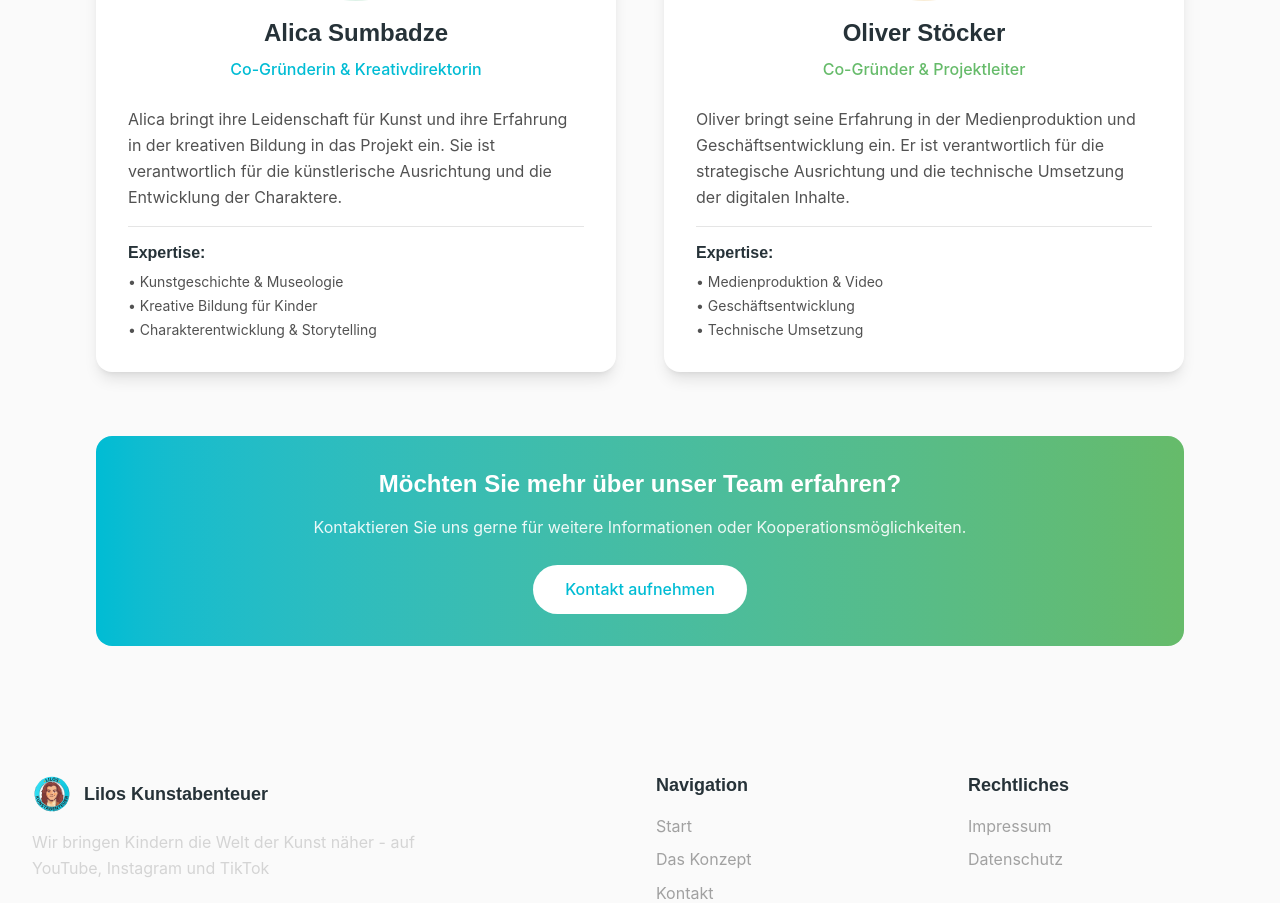
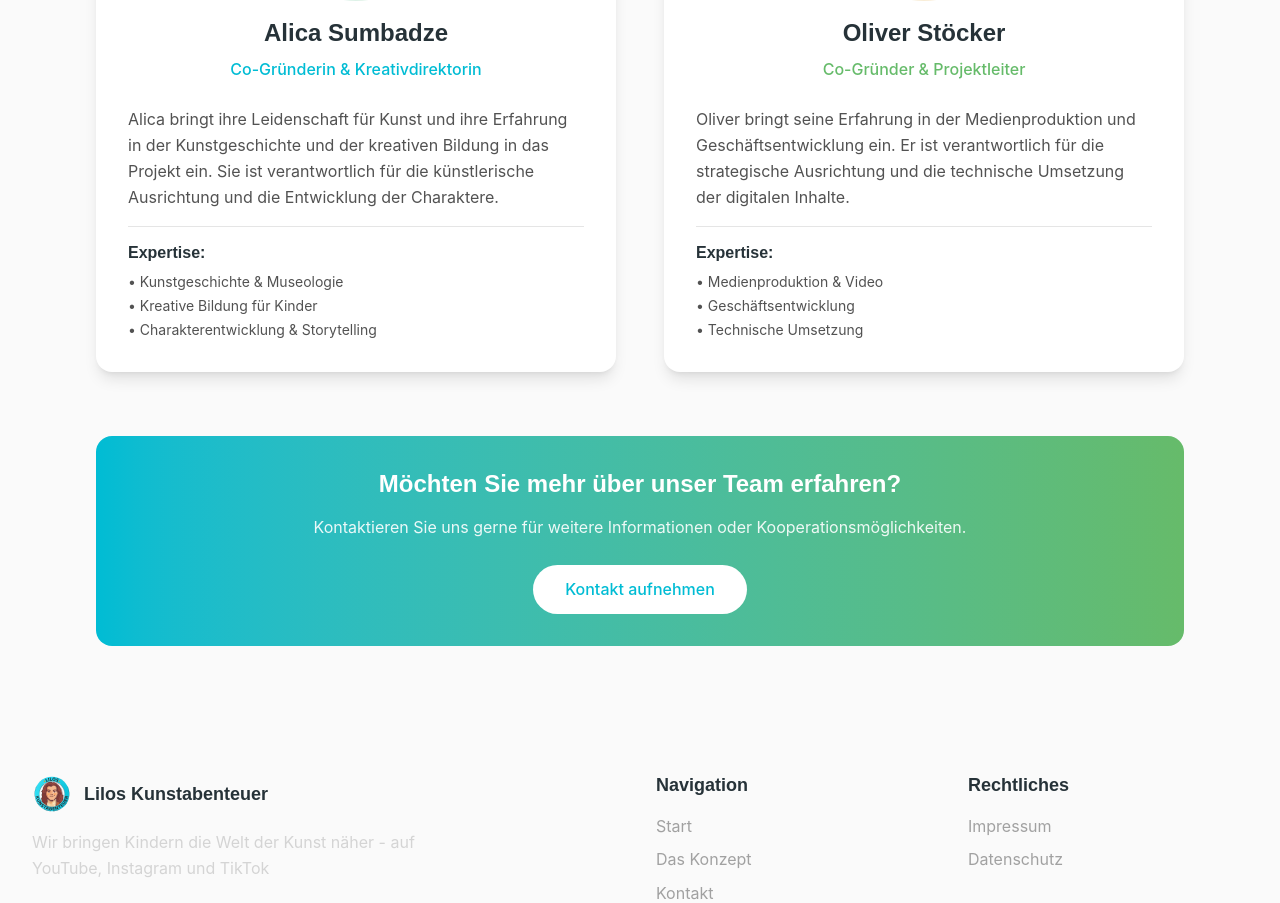
Before and after one commit to OlleeBerlin/lilos-kunstabenteuer, a Next.js app: page /konzept in a window 1280 px wide. Shown: the part 1605-2508 px from the top of the page. Built offline with nearby package versions, Linux system fonts and the light colour scheme.

Commit message:
Alica's Beschreibung aktualisiert

```diff
--- a/src/app/konzept/page.tsx
+++ b/src/app/konzept/page.tsx
@@ -112,8 +112,9 @@ export default function Konzept() {
               <div className="space-y-4">
                 <p className="text-neutral-600 leading-relaxed">
                   Alica bringt ihre Leidenschaft für Kunst und ihre Erfahrung in der
-                  kreativen Bildung in das Projekt ein. Sie ist verantwortlich für die
-                  künstlerische Ausrichtung und die Entwicklung der Charaktere.
+                  Kunstgeschichte und der kreativen Bildung in das Projekt ein. Sie ist
+                  verantwortlich für die künstlerische Ausrichtung und die Entwicklung
+                  der Charaktere.
                 </p>
                 <div className="pt-4 border-t border-neutral-200">
                   <h4 className="font-medium text-foreground mb-2">Expertise:</h4>
```
